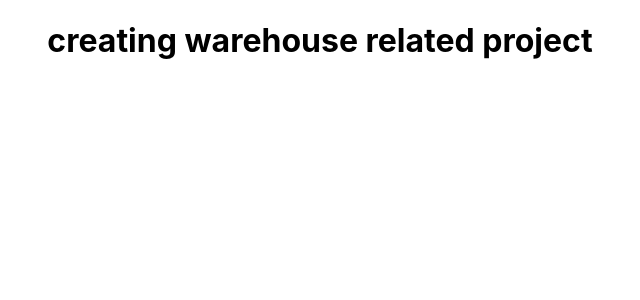
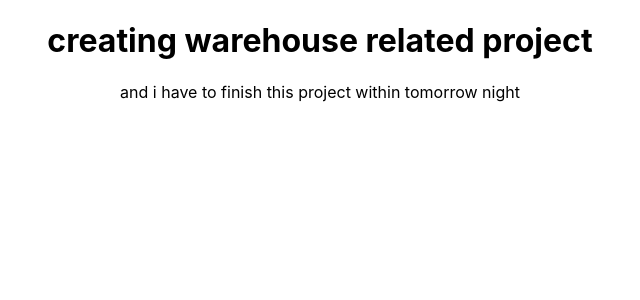
Before and after one commit to arifphero4/gym-partner-website, a React (Create React App) app: page / in a window 1280 px wide. Shown: the top 300 px of the page, without its empty margins (320-960 px from the left). Built offline with nearby package versions, Linux system fonts and the light colour scheme.

Commit message:
text updated

```diff
--- a/src/App.js
+++ b/src/App.js
@@ -4,6 +4,7 @@ function App() {
   return (
     <div className="App">
       <h1>creating warehouse related project</h1>
+      <p>and i have to finish this project within tomorrow night</p>
     </div>
   );
 }
```
